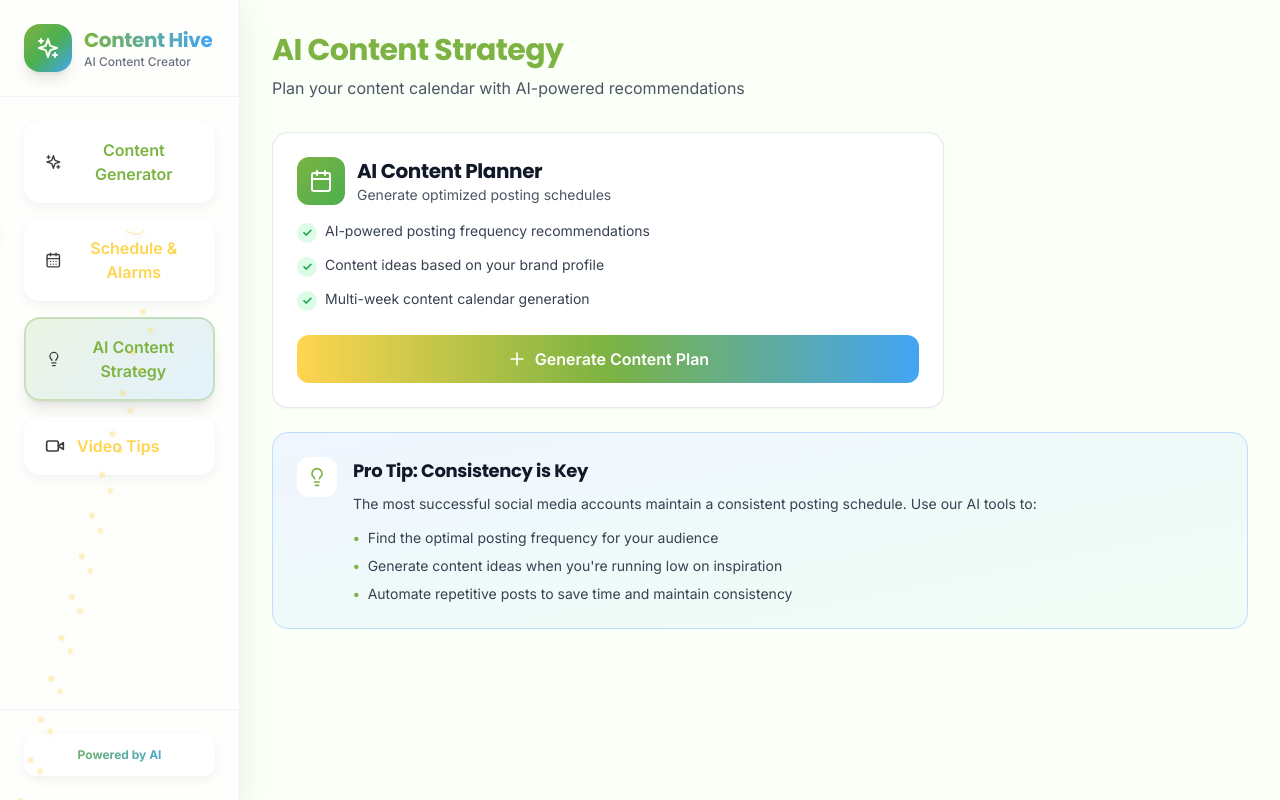
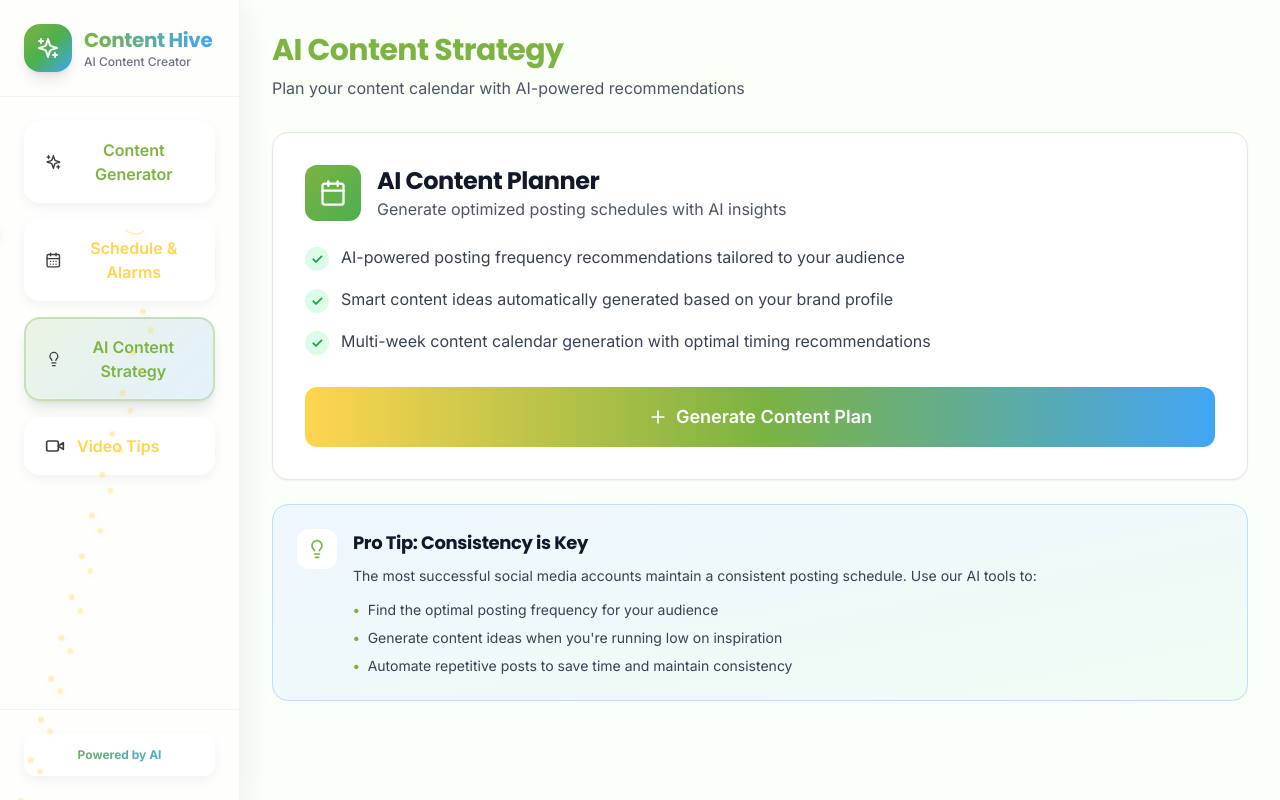
Before and after one commit to shivaanikrish-ops/boltdesign2, a React (Vite) app: page / in a window 1280 px wide. Both pictures are taken after a click on the button "AI Content Strategy". Built offline with nearby package versions, Linux system fonts and the light colour scheme; no server answers; the database is empty.

Commit message:
Updated ContentStrategySection.tsx

```diff
--- a/src/components/ContentStrategySection.tsx
+++ b/src/components/ContentStrategySection.tsx
@@ -9,42 +9,42 @@ interface ContentStrategySectionProps {
 export function ContentStrategySection({ onOpenPlanGenerator, onOpenSmartPlanner }: ContentStrategySectionProps) {
   return (
     <div className="space-y-6">
-      <div className="max-w-2xl">
-        <div className="bg-white rounded-2xl p-6 shadow-sm border border-gray-200 hover:shadow-md transition-all">
-          <div className="flex items-center gap-3 mb-4">
-            <div className="w-12 h-12 bg-gradient-to-br from-[#7CB342] to-[#4CAF50] rounded-xl flex items-center justify-center">
-              <Calendar className="w-6 h-6 text-white" />
+      <div>
+        <div className="bg-white rounded-2xl p-8 shadow-sm border border-gray-200 hover:shadow-md transition-all">
+          <div className="flex items-center gap-4 mb-6">
+            <div className="w-14 h-14 bg-gradient-to-br from-[#7CB342] to-[#4CAF50] rounded-xl flex items-center justify-center">
+              <Calendar className="w-7 h-7 text-white" />
             </div>
             <div>
-              <h3 className="text-xl font-bold text-gray-900">AI Content Planner</h3>
-              <p className="text-sm text-gray-600">Generate optimized posting schedules</p>
+              <h3 className="text-2xl font-bold text-gray-900">AI Content Planner</h3>
+              <p className="text-base text-gray-600">Generate optimized posting schedules with AI insights</p>
             </div>
           </div>
 
-          <div className="space-y-3 mb-6">
-            <div className="flex items-start gap-2">
-              <div className="w-5 h-5 rounded-full bg-green-100 flex items-center justify-center flex-shrink-0 mt-0.5">
-                <span className="text-xs text-green-600 font-bold">✓</span>
+          <div className="space-y-4 mb-8">
+            <div className="flex items-start gap-3">
+              <div className="w-6 h-6 rounded-full bg-green-100 flex items-center justify-center flex-shrink-0 mt-0.5">
+                <span className="text-sm text-green-600 font-bold">✓</span>
               </div>
-              <p className="text-sm text-gray-700">AI-powered posting frequency recommendations</p>
+              <p className="text-base text-gray-700">AI-powered posting frequency recommendations tailored to your audience</p>
             </div>
-            <div className="flex items-start gap-2">
-              <div className="w-5 h-5 rounded-full bg-green-100 flex items-center justify-center flex-shrink-0 mt-0.5">
-                <span className="text-xs text-green-600 font-bold">✓</span>
+            <div className="flex items-start gap-3">
+              <div className="w-6 h-6 rounded-full bg-green-100 flex items-center justify-center flex-shrink-0 mt-0.5">
+                <span className="text-sm text-green-600 font-bold">✓</span>
               </div>
-              <p className="text-sm text-gray-700">Content ideas based on your brand profile</p>
+              <p className="text-base text-gray-700">Smart content ideas automatically generated based on your brand profile</p>
             </div>
-            <div className="flex items-start gap-2">
-              <div className="w-5 h-5 rounded-full bg-green-100 flex items-center justify-center flex-shrink-0 mt-0.5">
-                <span className="text-xs text-green-600 font-bold">✓</span>
+            <div className="flex items-start gap-3">
+              <div className="w-6 h-6 rounded-full bg-green-100 flex items-center justify-center flex-shrink-0 mt-0.5">
+                <span className="text-sm text-green-600 font-bold">✓</span>
               </div>
-              <p className="text-sm text-gray-700">Multi-week content calendar generation</p>
+              <p className="text-base text-gray-700">Multi-week content calendar generation with optimal timing recommendations</p>
             </div>
           </div>
 
           <button
             onClick={onOpenPlanGenerator}
-            className="w-full py-3 bg-gradient-to-r from-[#FFD54F] via-[#7CB342] to-[#42A5F5] text-white font-semibold rounded-xl hover:shadow-lg transition-all flex items-center justify-center gap-2"
+            className="w-full py-4 text-lg bg-gradient-to-r from-[#FFD54F] via-[#7CB342] to-[#42A5F5] text-white font-semibold rounded-xl hover:shadow-lg transition-all flex items-center justify-center gap-2"
           >
             <Plus className="w-5 h-5" />
             Generate Content Plan
```
